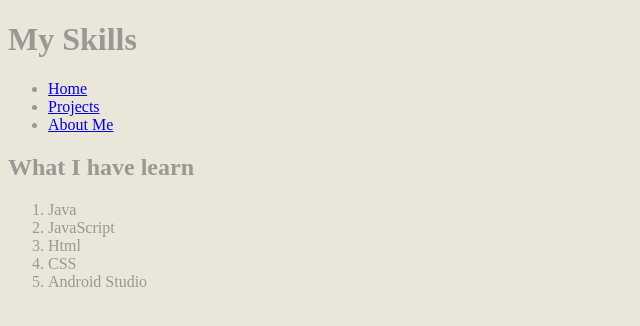
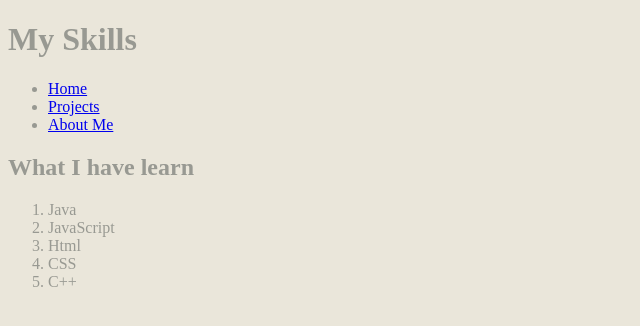
Before and after one commit to ealtamira/Final, a plain HTML site: page myskill.html in a window 1280 px wide. Shown: the full height of the page, 0-640 px from the left. Drawn offline with Linux system fonts and the light colour scheme; no server answers.

Commit message:
Update myskill.html

```diff
--- a/myskill.html
+++ b/myskill.html
@@ -24,7 +24,7 @@
                 <li>JavaScript</li>
                 <li>Html</li>
                 <li>CSS</li>
-                <li>Android Studio</li>
+                <li>C++</li>
             </ol>
         </div>
     </body>
```
